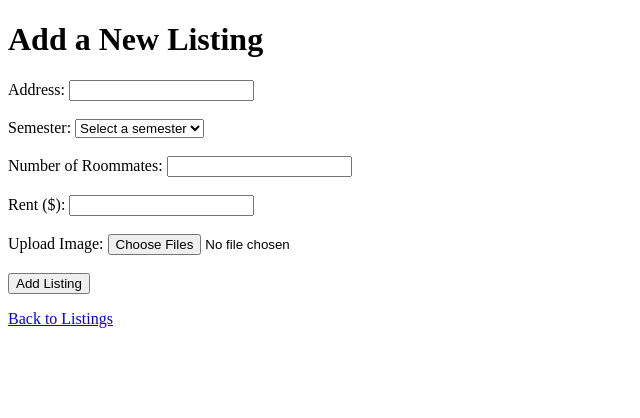
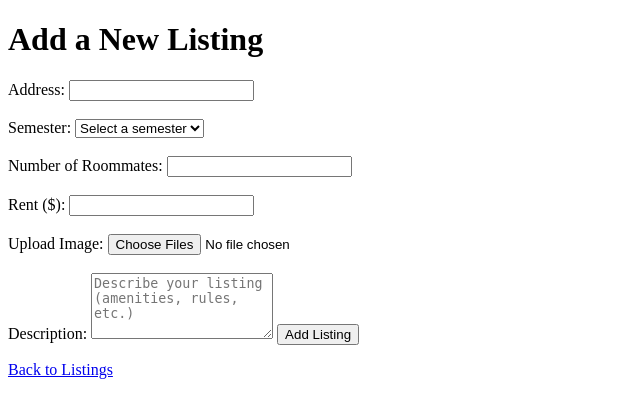
Before and after one commit to jeffcooperr/sbltr, a Flask app: page /add_listing in a window 1280 px wide. Shown: the top 418 px of the page, without its empty margins (0-640 px from the left). Run offline with Flask 3, Linux system fonts and the light colour scheme; the visitor is signed in with stand-in values (Sample User, id 1); some libraries are stand-ins or nearby versions.

Commit message:
added description field

```diff
--- a/app.py
+++ b/app.py
@@ -89,6 +89,7 @@ def add_listing():
         roommates = request.form['roommates']
         rent = request.form['rent']
         image = request.files.getlist('image')
+        description = request.form['description']
 
         # Convert all uploaded images to base64 encoded strings
         image_list = []
@@ -110,6 +111,7 @@ def add_listing():
             "distance": distance,
             "roommates": roommates,
             "rent": rent,
+            "description": description,
             "image": image_list
         }
 
--- a/static/map.js
+++ b/static/map.js
@@ -29,7 +29,7 @@ listings.forEach(listing => {
 
         // h2 is the address on the page, p:last-child is the rent on the page
         const address = listing.querySelector('h2').textContent;
-        const rent = listing.querySelector('p:last-child').textContent;
+        const rent = listing.querySelector('.rent').textContent;
         marker.bindPopup(`<b>${address}</b><br>${rent}`);
     }
 });
--- a/templates/add_listing.html
+++ b/templates/add_listing.html
@@ -40,6 +40,10 @@
         <label for="image">Upload Image:</label>
         <input type="file" id="image" name="image" accept="image/*" required multiple><br><br>
 
+        <label for="description">Description:</label>
+        <textarea name="description" id="description" rows="4"
+            placeholder="Describe your listing (amenities, rules, etc.)"></textarea>
+
         <button type="submit">Add Listing</button>
     </form>
 
--- a/templates/index.html
+++ b/templates/index.html
@@ -95,7 +95,7 @@
                             {% endif %}
                             <div class="card-content">
                                 <h2>{{ listing.display_address }}</h2>
-                                <p><strong>${{ listing.rent }}/month</strong> - {{ listing.semester }}</p>
+                                <p class="rent"><strong>${{ listing.rent }}/month</strong> - {{ listing.semester }}</p>
                                 <p><strong>{{ listing.roommates }}</strong> Roommates</p>
                             </div>
                             {% if listing.id in favorites %}
--- a/templates/listing_details.html
+++ b/templates/listing_details.html
@@ -56,6 +56,12 @@
                 <div class="details-info">
                     <p><strong>${{ listing.rent }}/month - {{ listing.semester }}</strong></p>
                     <p><strong>{{ listing.roommates }} roommates</strong></p>
+                {% if listing.description %}
+                    <div class="listing-description">
+                        <strong>Description:</strong>
+                        <p>{{ listing.description }}</p>
+                    </div>
+                {% endif %}
                     <p><strong>Contact:</strong> <a href="mailto:{{ listing.poster_email }}">{{ listing.poster_email }}</a></p>
                 </div>
 
```
